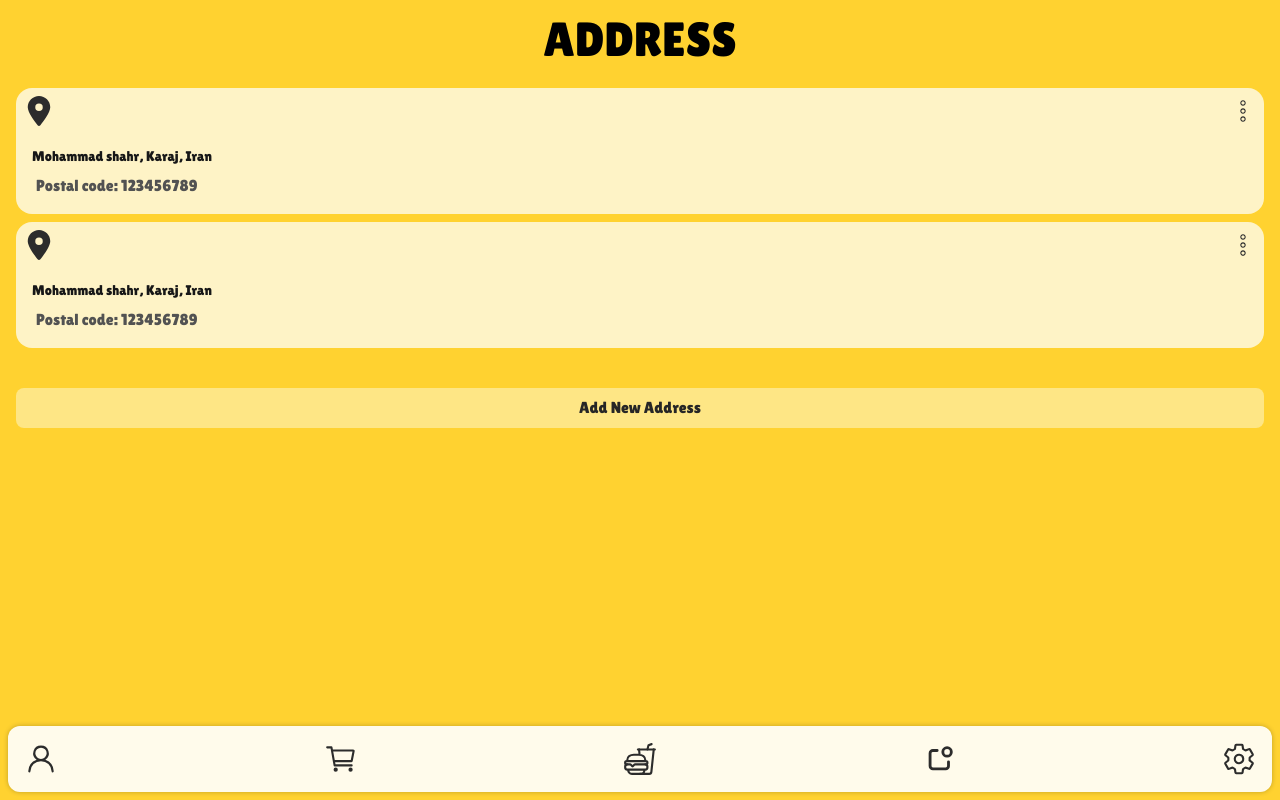
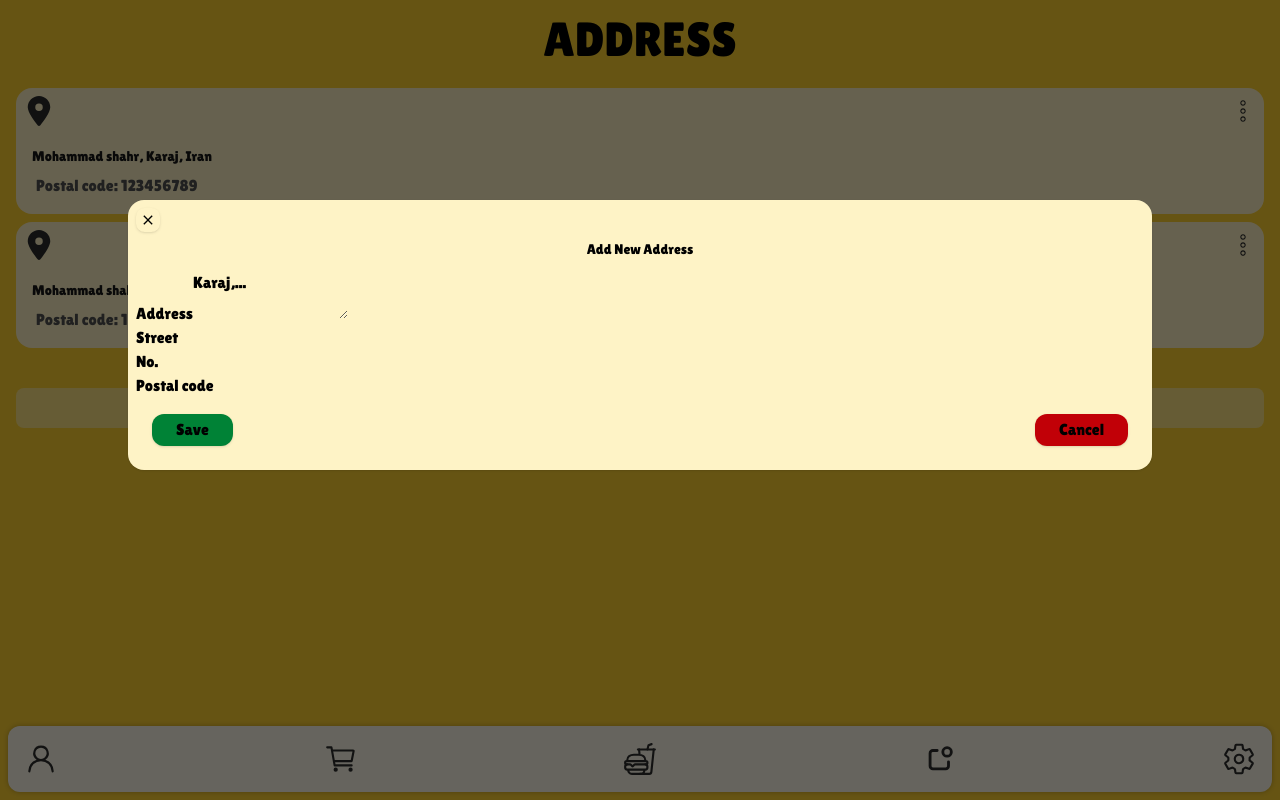
Before and after one commit to mahdibaderloo/fastfood, a React (Vite) app: page /address in a window 1280 px wide. Both pictures are taken after a click on the button "Add New Address". Built offline with nearby package versions, Linux system fonts and the light colour scheme.

Commit message:
edit modaم

```diff
--- a/src/components/Modal.tsx
+++ b/src/components/Modal.tsx
@@ -1,23 +1,18 @@
-import { ReactNode } from "react";
 import { IoMdClose } from "react-icons/io";
+import { useModalStore } from "../store/modalStore";
 
-interface ModalProps {
-  isOpen: boolean;
-  onClose: () => void;
-  title: string;
-  content?: ReactNode;
-}
+function Modal() {
+  const { title, content, isOpen, close } = useModalStore();
 
-function Modal({ isOpen, onClose, title, content }: ModalProps) {
   if (!isOpen) return null;
 
   return (
-    <div className="fixed inset-0 z-50 bg-black/60" onClick={onClose}>
+    <div className="fixed inset-0 z-50 bg-black/60" onClick={close}>
       <div
         className="bg-amber-100 rounded-2xl w-[80%] mx-auto shadow mt-50 p-2 font-lilita"
         onClick={(e) => e.stopPropagation()}
       >
-        <button onClick={onClose} className="rounded-[0.55rem] p-1 shadow">
+        <button onClick={close} className="rounded-[0.55rem] p-1 shadow">
           <IoMdClose />
         </button>
         <h3 className="w-full text-center text-sm mt-1">{title}</h3>
@@ -28,7 +23,7 @@ function Modal({ isOpen, onClose, title, content }: ModalProps) {
           </button>
           <button
             className="bg-red-700 px-6 py-1 rounded-xl shadow"
-            onClick={onClose}
+            onClick={close}
           >
             {content ? "Cancel" : "No"}
           </button>
--- a/src/features/address/AddressForm.tsx
+++ b/src/features/address/AddressForm.tsx
@@ -13,6 +13,10 @@ function AddressForm() {
         <label htmlFor="no">No.</label>
         <input type="number" id="no" />
       </div>
+      <div>
+        <label htmlFor="postal-code">Postal code</label>
+        <input type="number" id="postal-code" />
+      </div>
     </form>
   );
 }
--- a/src/pages/Account.tsx
+++ b/src/pages/Account.tsx
@@ -63,7 +63,7 @@ function Account() {
         >
           Logout
         </button>
-        <Modal isOpen={isOpen} title={title} onClose={close} />
+        <Modal />
       </main>
       <div className="w-full h-24"></div>
     </>
--- a/src/pages/Address.tsx
+++ b/src/pages/Address.tsx
@@ -1,10 +1,16 @@
 import Header from "../components/Header";
 import Modal from "../components/Modal";
+import AddressForm from "../features/address/AddressForm";
 import AddressItem from "../features/address/AddressItem";
 import { useModalStore } from "../store/modalStore";
 
 function Address() {
-  const { isOpen, title, close } = useModalStore();
+  const { isOpen, title, close, open } = useModalStore();
+
+  function handleAddAddress() {
+    open({ title: "Add New Address", content: <AddressForm /> });
+  }
+
   return (
     <>
       <Header pContent="ADDRESS" />
@@ -13,10 +19,13 @@ function Address() {
           <AddressItem />
           <AddressItem />
         </ul>
-        <button className="bg-amber-200 text-neutral-800 w-full rounded-lg p-2 mt-10">
+        <button
+          className="bg-amber-200 text-neutral-800 w-full rounded-lg p-2 mt-10"
+          onClick={handleAddAddress}
+        >
           Add New Address
         </button>
-        <Modal isOpen={isOpen} title={title} onClose={close} />
+        <Modal />
         <div className="w-full h-16"></div>
       </main>
     </>
--- a/src/pages/Settings.tsx
+++ b/src/pages/Settings.tsx
@@ -85,7 +85,7 @@ const feedbackItems = [
 
 function Settings() {
   const { theme, toggleTheme } = useTheme();
-  const { title, isOpen, close, open } = useModalStore();
+  const { open } = useModalStore();
 
   function handleLogoutModal() {
     open({ title: "Are you sure you want to logout?" });
@@ -161,7 +161,7 @@ function Settings() {
             ))}
           </ul>
         </div>
-        <Modal title={title} isOpen={isOpen} onClose={close} />
+        <Modal />
         <div className="w-full h-24"></div>
       </main>
     </>
```
